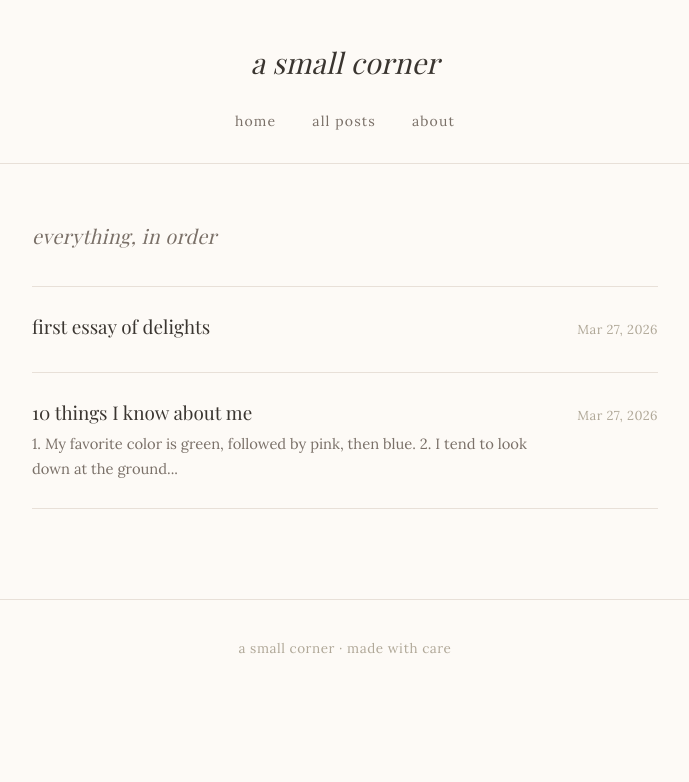
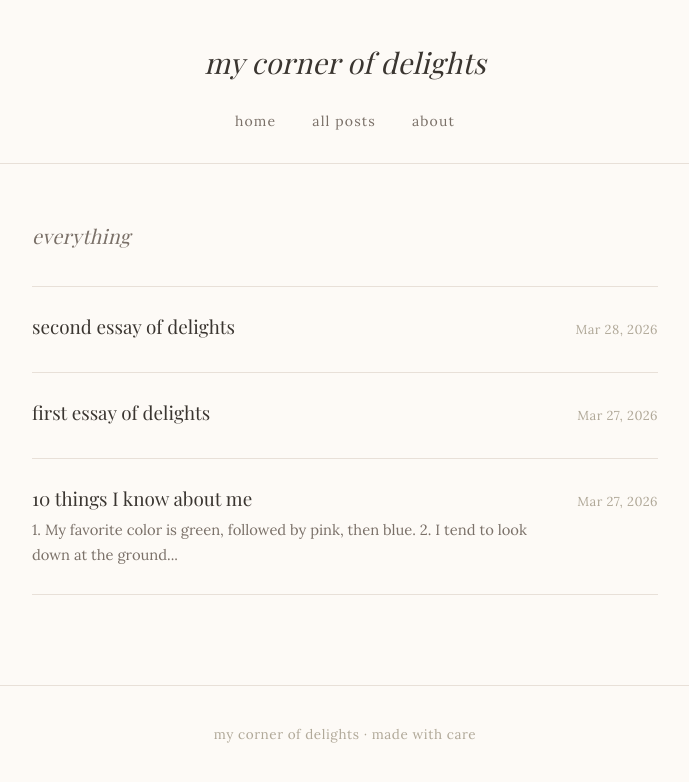
Before and after one commit to rebeccakoleth/rebeccakoleth.github.io, a Jekyll site: the page built from posts.html, in a window 1280 px wide. Shown: the top 782 px of the page, without its empty margins (295-984 px from the left). Built offline with Jekyll 4.4.1, drawn with Linux system fonts in a browser that asks for light colours; some web fonts are replaced.

Commit message:
new post

```diff
--- a/_config.yml
+++ b/_config.yml
@@ -1,4 +1,4 @@
-title: "a small corner"
+title: "my corner of delights"
 description: "personal writing"
 author: Becky
 baseurl: ""
--- /dev/null
+++ b/_posts/2026-03-28-second-essay-of-delights.md
@@ -0,0 +1,37 @@
+---
+layout: post
+title: "second essay of delights"
+date: 2026-03-28
+---
+
+<style>
+    p {text-indent: 50px;}
+</style>
+
+<p>
+Today, I had a rough start. In spite of that, or maybe just along with that, I found many delights as my day went on.
+</p>
+<p>
+I went on a walk with a lovely friend and Cassie, her even lovelier dog (a statement I don’t think she’d object to), and what better way to spend my midday than to walk with Cassie as she sniffed her way through the woods. The ground was covered in a thick layer of leaves, and the sun was out despite the hand-numbing weather. We crossed a wooden bridge that helped us over a thin stream of water, and it was wonderful in the way that standing on a bridge is. Beneath you is solid wood, but just under that is a cushion of air, and beneath that is a measly flow of water. Purple flowers are beginning to poke their heads out of the frosty grass, more beige than green, an undeniable delight.
+</p>
+<p>
+We went to Panera for lunch, and while filling a cup with a mix of papaya passion tea and unsweetened iced tea, a man working hard on his coffee mixture told us about the coffee his wife had made him that morning. He had added Splenda and cinnamon only to feel a strange spiciness in his throat and realize he had added cayenne (which he pronounced shayenne) instead of cinnamon. He explained that he needed to perfect his Panera coffee mixture to make up for that experience, and then told us to have a great day. It’s incredible how he simply tried again. What an unexpected delight.
+</p>
+<p>
+Reassurance and happiness from a friend or two were much-needed delights that lifted a bit of the ache that’s tried to carve more space for itself within my chest.
+</p>
+<p>
+A sense that maybe things will be okay, even if they don’t seem to be right now, felt more meaningful than the forever blanket statement, ‘everything will be okay,’ especially from a friend who believes me to be completely whole and enough and safe just as I am. I am delighted to share time with someone who believes in me even when I feel only disappointed in myself. I want her to know I’m incredibly proud of her and always astonished by her wisdom, and offer a simple thank you for being a wonderful friend.
+</p>
+<p>
+Walking downtown and back, even though the wind seemed to be against us both times, a conversation in CVS, like middle-aged adults standing in the middle of a grocery store and somehow managing to block half the aisle with their strange orientation. I ordered salted caramel ice cream in a small size, but it came back to me towering, with three scoops in the tiny cone. It was a pleasant mix of coconut and caramel with little flecks of vanilla bean. The dog sticking its shaggy brown head out the window as I finished off the last crunchy bit of cone was certainly a delight.
+</p>
+<p>
+Painting my nails the shade of ‘congrats’, a sparkling blend of blue and pink glitters, and watching them shimmer in the orange evening sun. Even now, looking at my fingers as they flit across the keyboard and finding the brightest yellow-white sun captured in every sparkle is delightful. So delightful that I keep pausing to admire them once again.
+</p>
+<p>
+Cassie’s beautiful head pushed between my knees as I bent over her to give her head scratches, her snout incredibly close to my face as she gave my eyes a thorough examination, and really, when is she not a delight?
+</p>
+<p>
+The crinkled wrapper of a cinnamon toast muffin is sitting beside me as I write, and in every bite, I find myself believing that I am wonderfully lucky despite it all, or maybe just within it all.
+</p>
--- a/posts.html
+++ b/posts.html
@@ -4,7 +4,7 @@ title: all posts
 permalink: /posts/
 ---
 
-<p class="section-heading">everything, in order</p>
+<p class="section-heading">everything</p>
 
 <ul class="post-list">
   {% for post in site.posts %}
```
